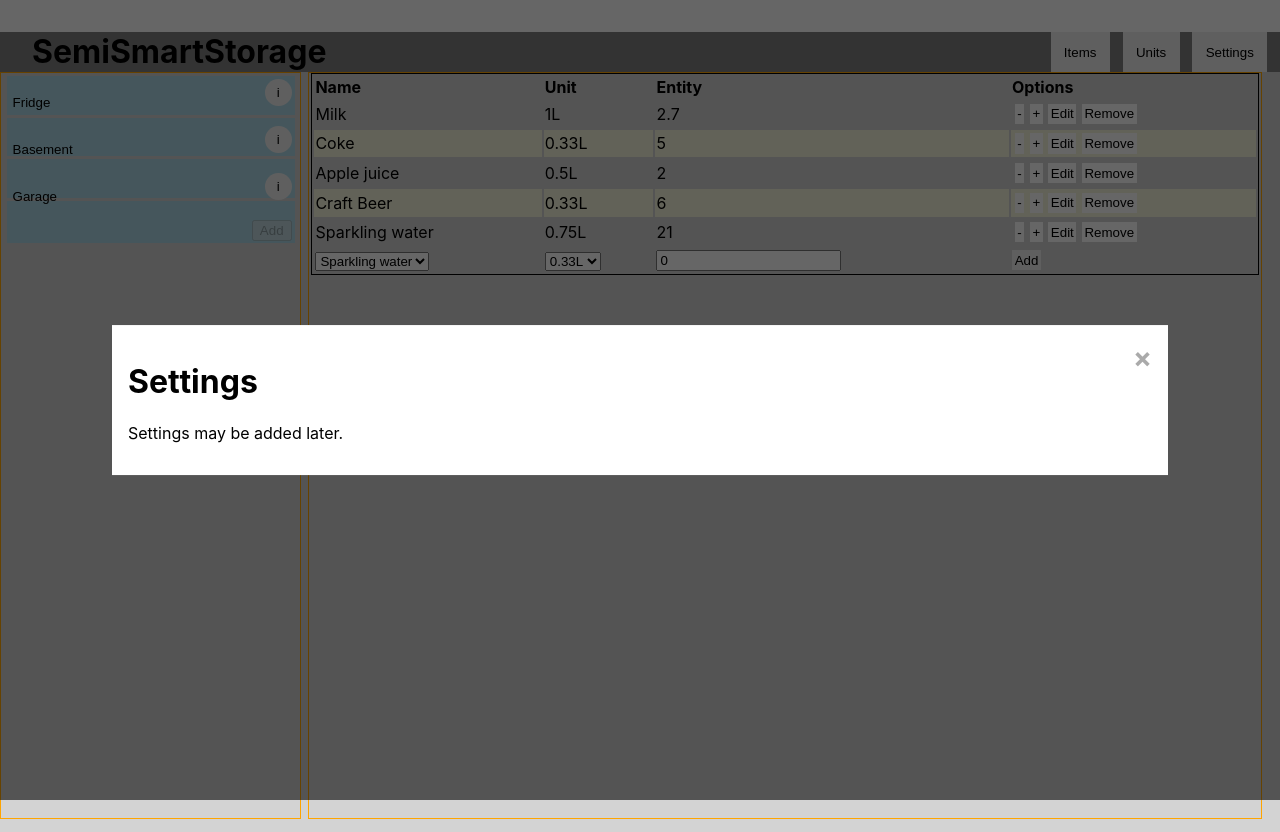
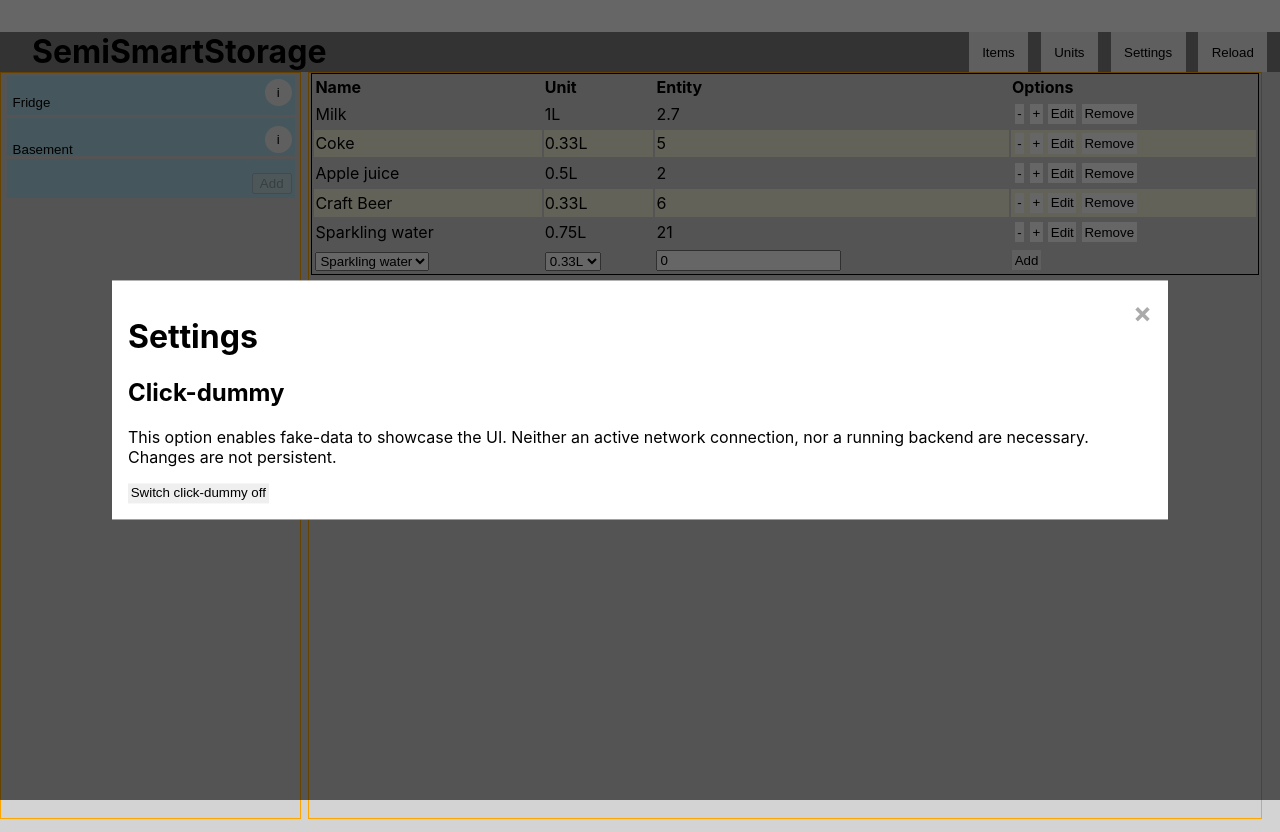
Before and after one commit to Weilando/semi-smart-storage, a React (Create React App) app: page / in a window 1280 px wide. Both pictures are taken after a click on the button "Settings". Built offline with nearby package versions, Linux system fonts and the light colour scheme.

Commit message:
feat: add behaviour for click-dummy, add reload button

```diff
--- a/src/App.js
+++ b/src/App.js
@@ -14,13 +14,30 @@ class App extends React.Component {
       storageList: [{id: 0, name: ''}],
       itemList: [],
       unitList: [],
+      dummy: true,
     }
 
     this.fetchStorageList = this.fetchStorageList.bind(this);
     this.fetchItemList = this.fetchItemList.bind(this);
     this.fetchUnitList = this.fetchUnitList.bind(this);
     this.fetchStorageContent = this.fetchStorageContent.bind(this);
+    this.reload = this.reload.bind(this);
+    this.switchDummy = this.switchDummy.bind(this);
     this.switchCurrentStorage = this.switchCurrentStorage.bind(this);
+    this.addItemToStorage = this.addItemToStorage.bind(this);
+    this.decrementQuantityForItem = this.decrementQuantityForItem.bind(this);
+    this.incrementQuantityForItem = this.incrementQuantityForItem.bind(this);
+    this.removeItemFromStorage = this.removeItemFromStorage.bind(this);
+
+    this.addStorage = this.addStorage.bind(this);
+    this.deleteStorage = this.deleteStorage.bind(this);
+    this.updateStorage = this.updateStorage.bind(this);
+    this.addItem = this.addItem.bind(this);
+    this.deleteItem = this.deleteItem.bind(this);
+    this.updateItem = this.updateItem.bind(this);
+    this.addUnit = this.addUnit.bind(this);
+    this.deleteUnit = this.deleteUnit.bind(this);
+    this.updateUnit = this.updateUnit.bind(this);
     this.addItemToStorage = this.addItemToStorage.bind(this);
     this.decrementQuantityForItem = this.decrementQuantityForItem.bind(this);
     this.incrementQuantityForItem = this.incrementQuantityForItem.bind(this);
@@ -28,10 +45,23 @@ class App extends React.Component {
   }
 
   componentDidMount() {
+    this.reload();
+  }
+
+  reload() {
     this.fetchStorageList();
     this.fetchItemList();
     this.fetchUnitList();
     this.switchCurrentStorage(this.state.storageList[0]);
+  }
+
+  switchDummy() {
+    if(this.state.dummy === true) {
+      this.setState({dummy: false})
+    } else {
+      this.setState({dummy: true})
+    }
+    this.reload();
   }
 
   switchCurrentStorage(storage) {
@@ -41,19 +71,21 @@ class App extends React.Component {
 
 
   // GET methods
-  fetchStorageList() { // TODO: remove dummy-data and add API-request
-    //getAllStorages().then(storages => {
-    //  this.setState({storageList: storages})
-    //});
+  fetchStorageList() {
+    if(this.state.dummy) {
       console.log('Fetch storage-list.');
       this.setState({storageList: [
-      {id: 0, name: 'Fridge'},
-      {id: 1, name: 'Basement'},
-      {id: 3, name: 'Garage'}
+        {id: 0, name: 'Fridge'}, {id: 1, name: 'Basement'}
       ]});
+    } else {
+      getAllStorages().then(storages => {
+        this.setState({storageList: storages})
+      });
+    }
   }
 
-  fetchItemList() { // TODO: remove dummy-data and add API-request
+  fetchItemList() {
+    if(this.state.dummy) {
       console.log('Fetch item-list.');
       this.setState({itemList: [
         {id: 0, name: "Sparkling water"},
@@ -62,9 +94,13 @@ class App extends React.Component {
         {id: 3, name: "Milk"},
         {id: 5, name: "Coke"}
       ]});
+    } else {
+      // TODO: add API-request
+    }
   }
 
-  fetchUnitList() { // TODO: remove dummy-data and add API-request
+  fetchUnitList() {
+    if(this.state.dummy) {
       console.log('Fetch unit-list.');
       this.setState({unitList: [
         {id: 0, name: "0.33L"},
@@ -72,9 +108,13 @@ class App extends React.Component {
         {id: 2, name: "0.75L"},
         {id: 3, name: "1.0L"}
       ]});
+    } else {
+      // TODO: add API-request
+    }
   }
 
-  fetchStorageContent(storage) { // TODO: remove dummy-data and add API-request
+  fetchStorageContent(storage) {
+    if(this.state.dummy) {
       console.log('Fetch content of #'.concat(storage.id, ' (', storage.name, ').'));
       this.setState({currentStorageContent: [
         {id: 0, name: "Milk", unit: "1L", quantity: 2.7},
@@ -83,60 +123,171 @@ class App extends React.Component {
         {id: 4, name: "Craft Beer", unit: "0.33L", quantity: 6},
         {id: 5, name: "Sparkling water", unit: "0.75L", quantity: 21}
       ]});
+    } else {
+      // TODO: add API-request
+    }
   }
 
 
   // POST methods
   addStorage(name) {
-    console.log('Add new storage: '.concat(name)); // TODO: Add api call
+    if(this.state.dummy) {
+      console.log('Add new storage: '.concat(name));
+      let newStorageList = this.state.storageList.slice();
+      newStorageList.push({id: this.state.storageList[newStorageList.length-1].id+1, name: name});
+      this.setState({storageList: newStorageList});
+    } else {
+      // TODO: Add api call
+    }
   }
 
   updateStorage(updateId, newName) {
-    console.log('Update storage #'.concat(updateId, ': new name is ', newName)); // TODO: Add api call
+    if(this.state.dummy) {
+      console.log('Update storage #'.concat(updateId, ': new name is ', newName));
+      let newStorageList = this.state.storageList.slice();
+      let updatedIndex = newStorageList.findIndex(x => x.id === updateId);
+      newStorageList[updatedIndex].name = newName;
+      this.setState({storageList: newStorageList});
+    } else {
+      // TODO: Add api call
+    }
   }
 
   deleteStorage(deleteId) {
-    console.log('Delete storage: #'.concat(deleteId)); // TODO: Add api call
+    if(this.state.dummy) {
+      console.log('Delete storage: #'.concat(deleteId));
+      let newStorageList = this.state.storageList.slice();
+      let deletedIndex = newStorageList.findIndex(x => x.id === deleteId);
+      newStorageList.splice(deletedIndex, 1);
+      this.setState({storageList: newStorageList});
+    } else {
+      // TODO: Add api call
+    }
   }
 
   addUnit(name) {
-    console.log('Add new unit: '.concat(name)); // TODO: Add api call
+    if(this.state.dummy) {
+      console.log('Add new unit: '.concat(name));
+      let newUnitList = this.state.unitList.slice();
+      newUnitList.push({id: this.state.unitList[newUnitList.length-1].id+1, name: name});
+      this.setState({unitList: newUnitList});
+    } else {
+      // TODO: Add api call
+    }
   }
 
   updateUnit(updateId, newName) {
-    console.log('Update unit #'.concat(updateId, ': new name is ', newName)); // TODO: Add api call
+    if(this.state.dummy) {
+      console.log('Update unit #'.concat(updateId, ': new name is ', newName));
+      let newUnitList = this.state.unitList.slice();
+      let updatedIndex = newUnitList.findIndex(x => x.id === updateId);
+      newUnitList[updatedIndex].name = newName;
+      this.setState({unitList: newUnitList});
+    } else {
+      // TODO: Add api call
+    }
   }
 
   deleteUnit(deleteId) {
-    console.log('Delete unit: #'.concat(deleteId)); // TODO: Add api call
+    if(this.state.dummy) {
+      console.log('Delete unit: #'.concat(deleteId));
+      let newUnitList = this.state.unitList.slice();
+      let deletedIndex = newUnitList.findIndex(x => x.id === deleteId);
+      newUnitList.splice(deletedIndex, 1);
+      this.setState({unitList: newUnitList});
+    } else {
+      // TODO: Add api call
+    }
   }
 
   addItem(name) {
-    console.log('Add new item: '.concat(name)); // TODO: Add api call
+    if(this.state.dummy) {
+      console.log('Add new item: '.concat(name));
+      let newItemList = this.state.itemList.slice();
+      newItemList.push({id: this.state.itemList[newItemList.length-1].id+1, name: name});
+      this.setState({itemList: newItemList});
+    } else {
+      // TODO: Add api call
+    }
   }
 
   updateItem(updateId, newName) {
-    console.log('Update item #'.concat(updateId, ': new name is ', newName)); // TODO: Add api call
+    if(this.state.dummy) {
+      console.log('Update item #'.concat(updateId, ': new name is ', newName));
+      let newItemList = this.state.itemList.slice();
+      let updatedIndex = newItemList.findIndex(x => x.id === updateId);
+      newItemList[updatedIndex].name = newName;
+      this.setState({itemList: newItemList});
+    } else {
+      // TODO: Add api call
+    }
   }
 
   deleteItem(deleteId) {
-    console.log('Delete item: #'.concat(deleteId)); // TODO: Add api call
+    if(this.state.dummy) {
+      console.log('Delete item: #'.concat(deleteId));
+      let newItemList = this.state.itemList.slice();
+      let deletedIndex = newItemList.findIndex(x => x.id === deleteId);
+      newItemList.splice(deletedIndex, 1);
+      this.setState({itemList: newItemList});
+    } else {
+      // TODO: Add api call
+    }
   }
 
   addItemToStorage(itemId, unitId, quantity) {
-    console.log('Add item #'.concat(itemId, ' with quantity ', quantity, ' and unit #', unitId, ' to storage #', this.state.currentStorage.id, '.')); // TODO: Add api call
+    if(this.state.dummy) {
+      console.log('Add item #'.concat(itemId, ' with quantity ', quantity, ' and unit #', unitId, ' to storage #', this.state.currentStorage.id, '.'));
+      let newCurrentStorage = this.state.currentStorageContent.slice();
+      let newItem = {
+        id: newCurrentStorage[newCurrentStorage.length-1].id+1,
+        name: this.state.itemList.find(x => x.id === itemId).name,
+        unit: this.state.unitList.find(x => x.id === unitId).name,
+        quantity: quantity
+      };
+      newCurrentStorage.push(newItem);
+      this.setState({currentStorageContent: newCurrentStorage});
+    } else {
+      // TODO: Add api call
+    }
   }
 
   decrementQuantityForItem(itemId) {
-    console.log('Decrement quantity for item #'.concat(itemId, ' from storage #', this.state.currentStorage.id, '.')); // TODO: Add api call
+    if(this.state.dummy) {
+      console.log('Decrement quantity for item #'.concat(itemId, ' from storage #', this.state.currentStorage.id, '.'));
+      let newCurrentStorage = this.state.currentStorageContent.slice();
+      let updatedIndex = newCurrentStorage.findIndex(x => x.id === itemId);
+      if(newCurrentStorage[updatedIndex].quantity>0) {
+        newCurrentStorage[updatedIndex].quantity--;
+      }
+      this.setState({currentStorageContent: newCurrentStorage});
+    } else {
+      // TODO: Add api call
+    }
   }
 
   incrementQuantityForItem(itemId) {
-    console.log('Increment quantity for item #'.concat(itemId, ' from storage #', this.state.currentStorage.id, '.')); // TODO: Add api call
+    if(this.state.dummy) {
+      console.log('Increment quantity for item #'.concat(itemId, ' from storage #', this.state.currentStorage.id, '.'));
+      let newCurrentStorage = this.state.currentStorageContent.slice();
+      let updatedIndex = newCurrentStorage.findIndex(x => x.id === itemId);
+      newCurrentStorage[updatedIndex].quantity++;
+      this.setState({currentStorageContent: newCurrentStorage});
+    } else {
+      // TODO: Add api call
+    }
   }
 
   removeItemFromStorage(itemId) {
-    console.log('Remove item #'.concat(itemId, ' from storage #', this.state.currentStorage.id, '.')); // TODO: Add api call
+    if(this.state.dummy) {
+      console.log('Remove item #'.concat(itemId, ' from storage #', this.state.currentStorage.id, '.'));
+      let newCurrentStorage = this.state.currentStorageContent.slice();
+      let deletedIndex = newCurrentStorage.findIndex(x => x.id === itemId);
+      newCurrentStorage.splice(deletedIndex, 1);
+      this.setState({currentStorageContent: newCurrentStorage});
+    } else {
+      // TODO: Add api call
+    }
   }
 
 
@@ -147,6 +298,9 @@ class App extends React.Component {
         <Header
           itemList={this.state.itemList}
           unitList={this.state.unitList}
+          dummy={this.state.dummy}
+          switchDummyAction={this.switchDummy}
+          reloadAction={this.reload}
           addItemAction={this.addItem}
           addUnitAction={this.addUnit}
           deleteItemAction={this.deleteItem}
--- a/src/components/Header.jsx
+++ b/src/components/Header.jsx
@@ -52,6 +52,9 @@ class Header extends React.Component {
         {id: PropTypes.number.isRequired, name: PropTypes.string.isRequired}
       )
     ).isRequired,
+    dummy: PropTypes.bool.isRequired,
+    switchDummyAction: PropTypes.func.isRequired,
+    reloadAction: PropTypes.func.isRequired,
     addItemAction: PropTypes.func.isRequired,
     addUnitAction: PropTypes.func.isRequired,
     deleteItemAction: PropTypes.func.isRequired,
@@ -187,8 +190,10 @@ class Header extends React.Component {
   generateSettingsModal() {
     return(
       <ModalSettings
+        dummy={this.props.dummy}
         show={this.state.settingsShow}
         closeAction={this.closeSettingsModal}
+        switchDummyAction={this.props.switchDummyAction}
       />
     );
   }
@@ -201,6 +206,9 @@ class Header extends React.Component {
 
     return (
       <div className="Header">
+        <button className="Header" onClick={this.props.reloadAction}>
+          Reload
+        </button>
         <button className="Header" onClick={this.showSettingsModal}>
           Settings
         </button>
@@ -210,6 +218,7 @@ class Header extends React.Component {
         <button className="Header" onClick={this.showItemListModal}>
           Items
         </button>
+
         <h1 className="Header">SemiSmartStorage</h1>
 
         {itemListModal}
--- a/src/components/ModalSettings.jsx
+++ b/src/components/ModalSettings.jsx
@@ -4,8 +4,10 @@ import '../styles/Modal.css';
 
 function ModalSettings(props) {
   ModalSettings.propTypes = {
+    dummy: PropTypes.bool.isRequired,
+    show: PropTypes.bool.isRequired,
     closeAction: PropTypes.func.isRequired,
-    show: PropTypes.bool.isRequired,
+    switchDummyAction: PropTypes.func.isRequired,
   }
 
   return (
@@ -13,7 +15,14 @@ function ModalSettings(props) {
       <div className="modal-main">
         <span className="close" onClick={props.closeAction}>&times;</span>
         <h1>Settings</h1>
-        <p>Settings may be added later.</p>
+
+        <h2>Click-dummy</h2>
+        <p>This option enables fake-data to showcase the UI.
+        Neither an active network connection, nor a running backend are necessary.
+        Changes are not persistent.</p>
+        <button name="toggle" onClick={props.switchDummyAction}>
+          {(props.dummy) ? 'Switch click-dummy off' : 'Switch click-dummy on'}
+        </button>
       </div>
     </div>
   );
```
Also changed, not shown: 2 other files (tests, documents, lock files or other folders). Lines whose indentation alone changed are shown as unchanged.
